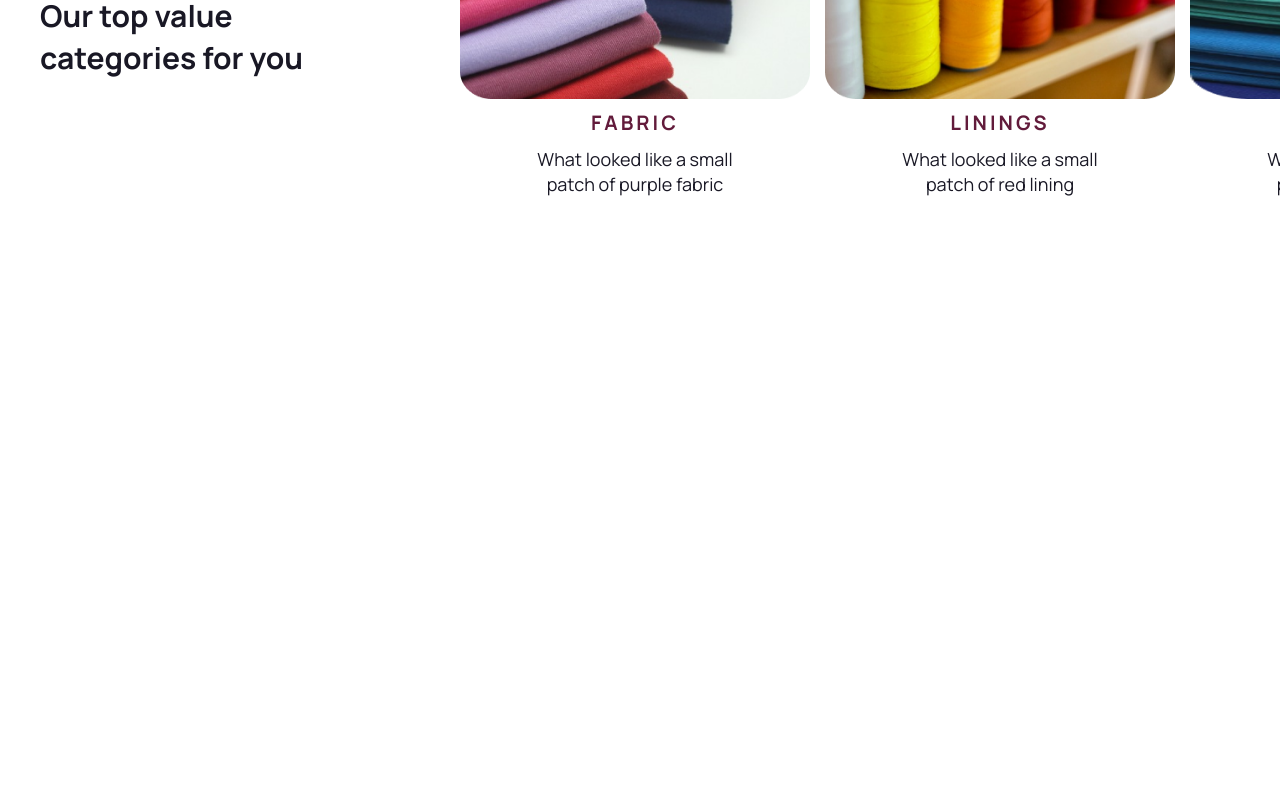
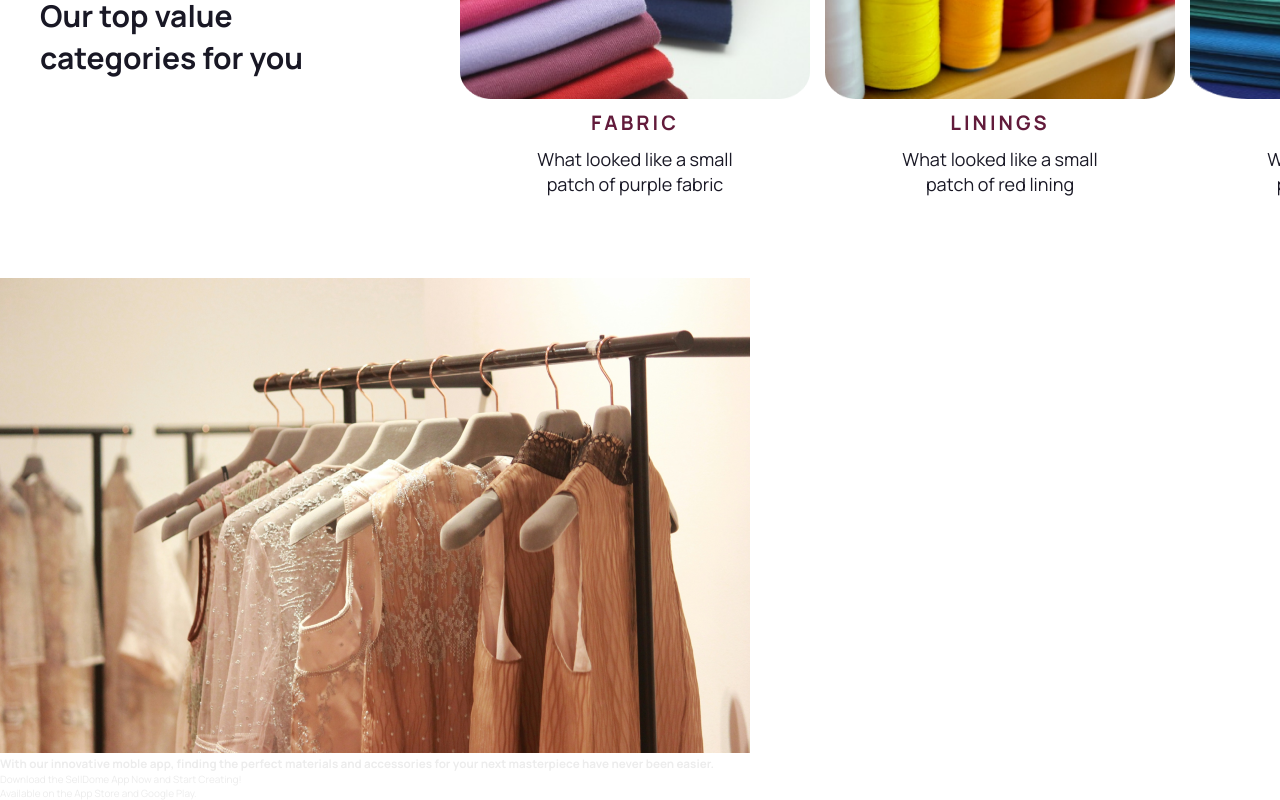
Before and after one commit to SellDomeTechnologies/landing-page, a React (Vite) app: page / in a window 1280 px wide. Shown: the part 1138-1938 px from the top of the page. Before the commit the page ends 1416 px from the top, so only its background shows below. Built offline with nearby package versions, Linux system fonts and the light colour scheme.

Commit message:
added image button, included the Download component

```diff
--- a/src/components/Download.jsx
+++ b/src/components/Download.jsx
@@ -2,7 +2,15 @@ function Download() {
   return (
     <section>
       <div>
-        <img src="" alt="" />
+        <img src="cloth.png" alt="clothing image" />
+      </div>
+      <div>
+        <h3>
+          With our innovative moble app, finding the perfect materials and
+          accessories for your next masterpiece have never been easier.
+        </h3>
+        <p>Download the SellDome App Now and Start Creating!</p>
+        <p>Available on the App Store and Google Play.</p>
       </div>
     </section>
   );
--- a/src/pages/Home.jsx
+++ b/src/pages/Home.jsx
@@ -2,6 +2,7 @@ import PageNav from "../components/PageNav";
 import Header from "../components/Header";
 import AboutUs from "../components/AboutUs";
 import Category from "../components/Category";
+import Download from "../components/Download";
 
 function Home() {
   return (
@@ -10,6 +11,7 @@ function Home() {
       <Header />
       <AboutUs />
       <Category />
+      <Download />
     </>
   );
 }
```
Also changed, not shown: public/app-store.png (added), public/google-play.png (added).
